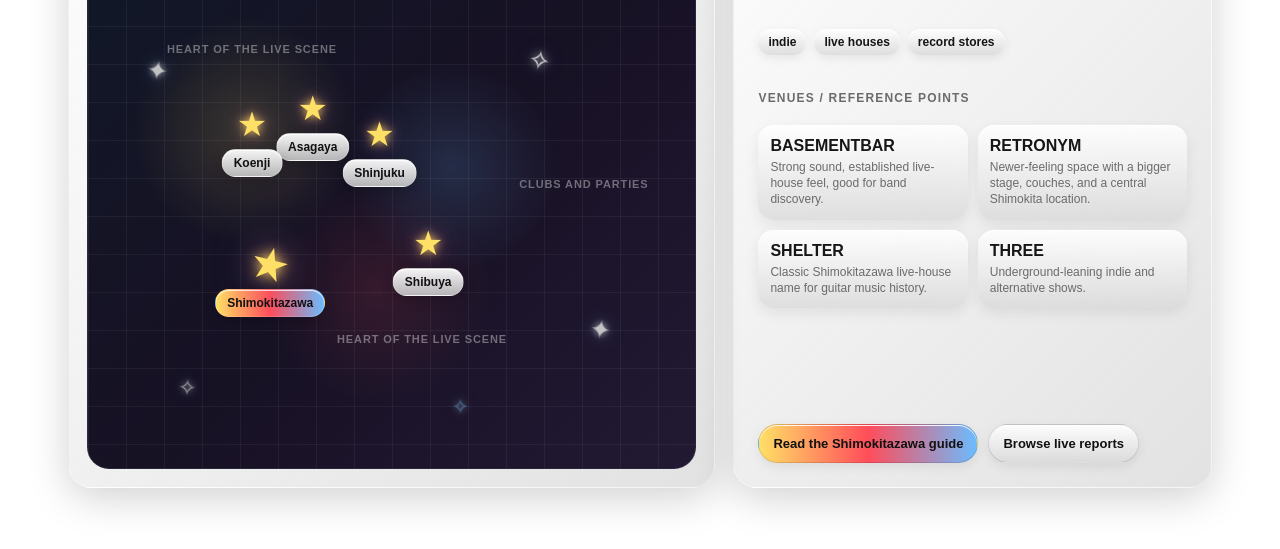
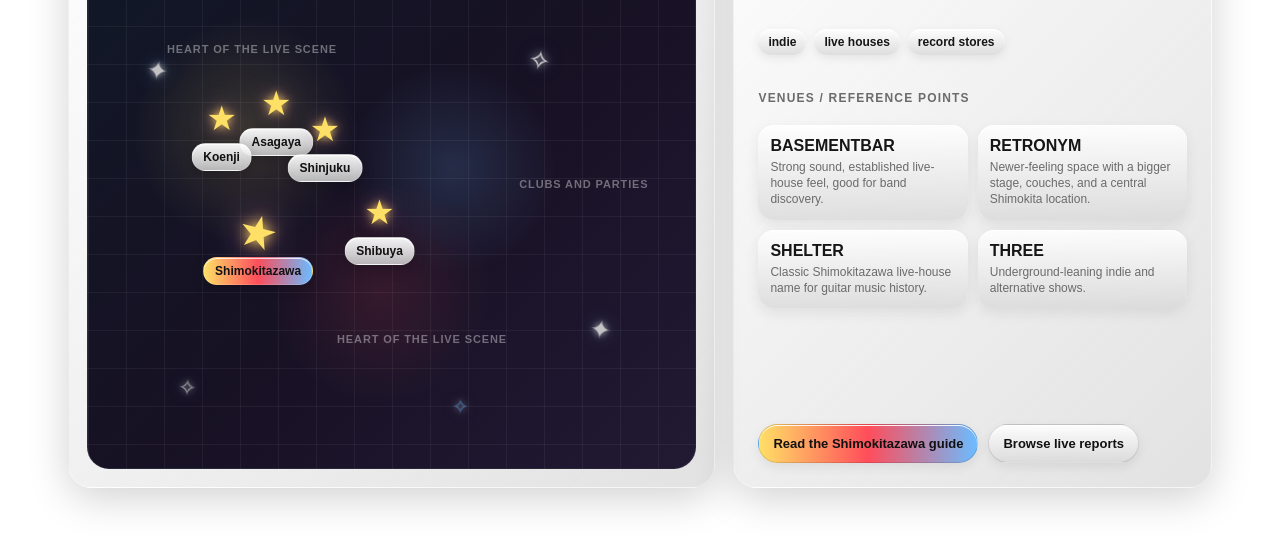
Before and after one commit to bibarugebarushoten-creator/livehouse, a plain HTML site: page index.html in a window 1280 px wide. Shown: the part 209-758 px from the top of the page. Drawn offline with Linux system fonts and the light colour scheme.

Commit message:
Update index.html

```diff
--- a/index.html
+++ b/index.html
@@ -448,8 +448,8 @@
       id: "shimokitazawa",
       name: "Shimokitazawa",
       area: "Indie bands, small venues, record shops, night wandering",
-        x: 30,
-        y: 64,
+      x: 28,
+      y: 58,
       tags: ["indie", "live houses", "record stores"],
       description:
         "Shimokitazawa is the obvious starting point for Tokyo indie discovery: walkable, venue-dense, and easy to turn into a night of small-stage hopping.",
@@ -469,8 +469,8 @@
       id: "shibuya",
       name: "Shibuya",
       area: "International-friendly jams, open mics, bigger city energy",
-        x: 56,
-        y: 60,
+      x: 48,
+      y: 54,
       tags: ["open mic", "international", "central"],
       description:
         "Shibuya works well as an entry point for visitors because it has internationally friendly spaces, late-night energy, and easy transit connections.",
@@ -490,8 +490,8 @@
       id: "asagaya",
       name: "Asagaya",
       area: "DIY pockets, community bars, intimate shows",
-        x: 37,
-        y: 34,
+      x: 31,
+      y: 33,
       tags: ["DIY", "community", "small rooms"],
       description:
         "Asagaya is a good pin for the scrappier, community-run side of Tokyo music: less polished, more personal, and often easier to talk to people.",
@@ -511,8 +511,8 @@
       id: "koenji",
       name: "Koenji",
       area: "Punk, used clothes, underground culture",
-        x: 27,
-        y: 37,
+      x: 22,
+      y: 36,
       tags: ["punk", "subculture", "underground"],
       description:
         "Koenji is useful for punk, noise, thrift culture, and less glossy Tokyo music routes. It feels more like a neighborhood than a tourist image.",
@@ -532,8 +532,8 @@
       id: "shinjuku",
       name: "Shinjuku",
       area: "Dense nightlife, legacy venues, chaotic Tokyo energy",
-        x: 48,
-        y: 39,
+      x: 39,
+      y: 38,
       tags: ["nightlife", "rock", "live houses"],
       description:
         "Shinjuku is loud, dense, chaotic, and full of long-running live houses. Good for heavier nightlife energy and discovering multiple scenes in one night.",
```
Lines whose indentation alone changed are shown as unchanged.
